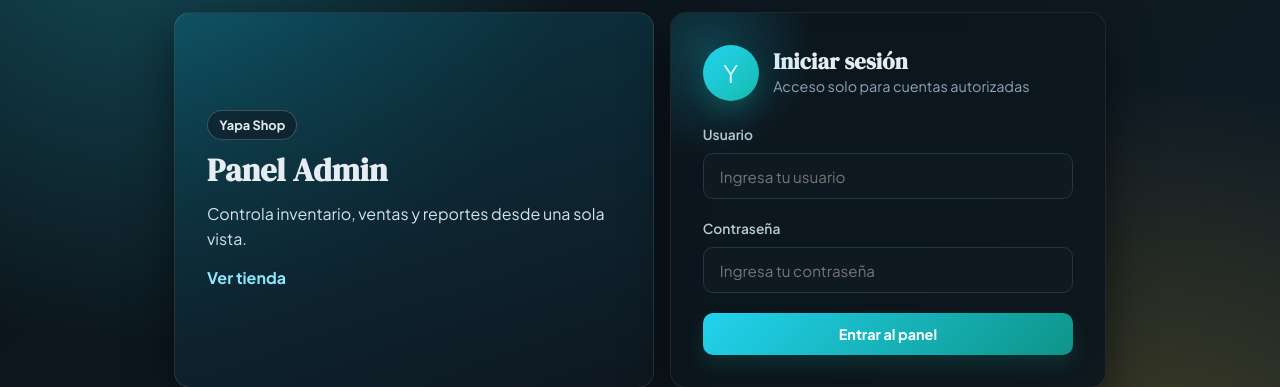
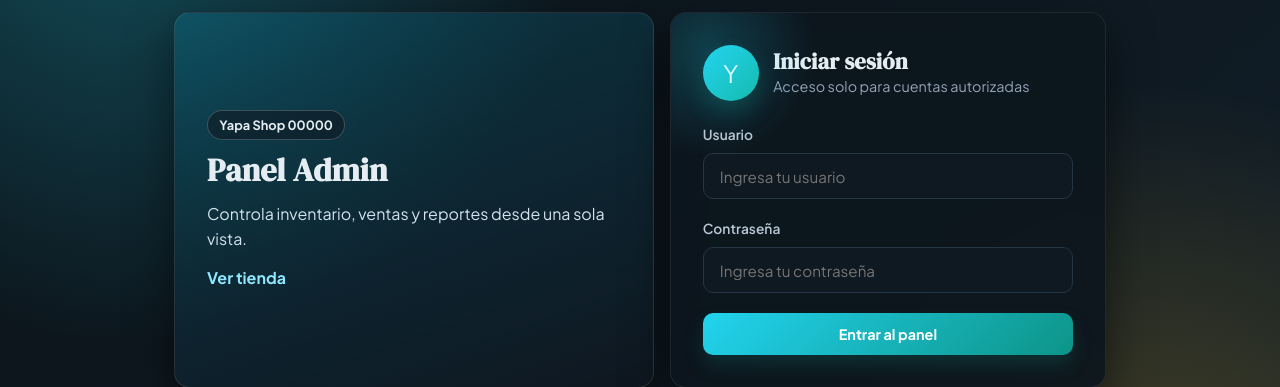
Before and after one commit to khalyddGIT/E-Commerce-Real-Time, a Flask app: page /admin/login in a window 1280 px wide. Shown: the part 200-587 px from the top of the page. Run offline with Flask 3, Linux system fonts and the light colour scheme.

Commit message:
juannnnnn

```diff
--- a/sut/templates/admin/login.html
+++ b/sut/templates/admin/login.html
@@ -9,7 +9,7 @@
 <body class="auth-page">
     <div class="auth-container">
         <section class="auth-showcase">
-            <div class="auth-showcase-badge">Yapa Shop</div>
+            <div class="auth-showcase-badge">Yapa Shop 00000</div>
             <h1>Panel Admin</h1>
             <p>Controla inventario, ventas y reportes desde una sola vista.</p>
             <a href="{{ url_for('store_home') }}" class="auth-link-store">Ver tienda</a>
```
